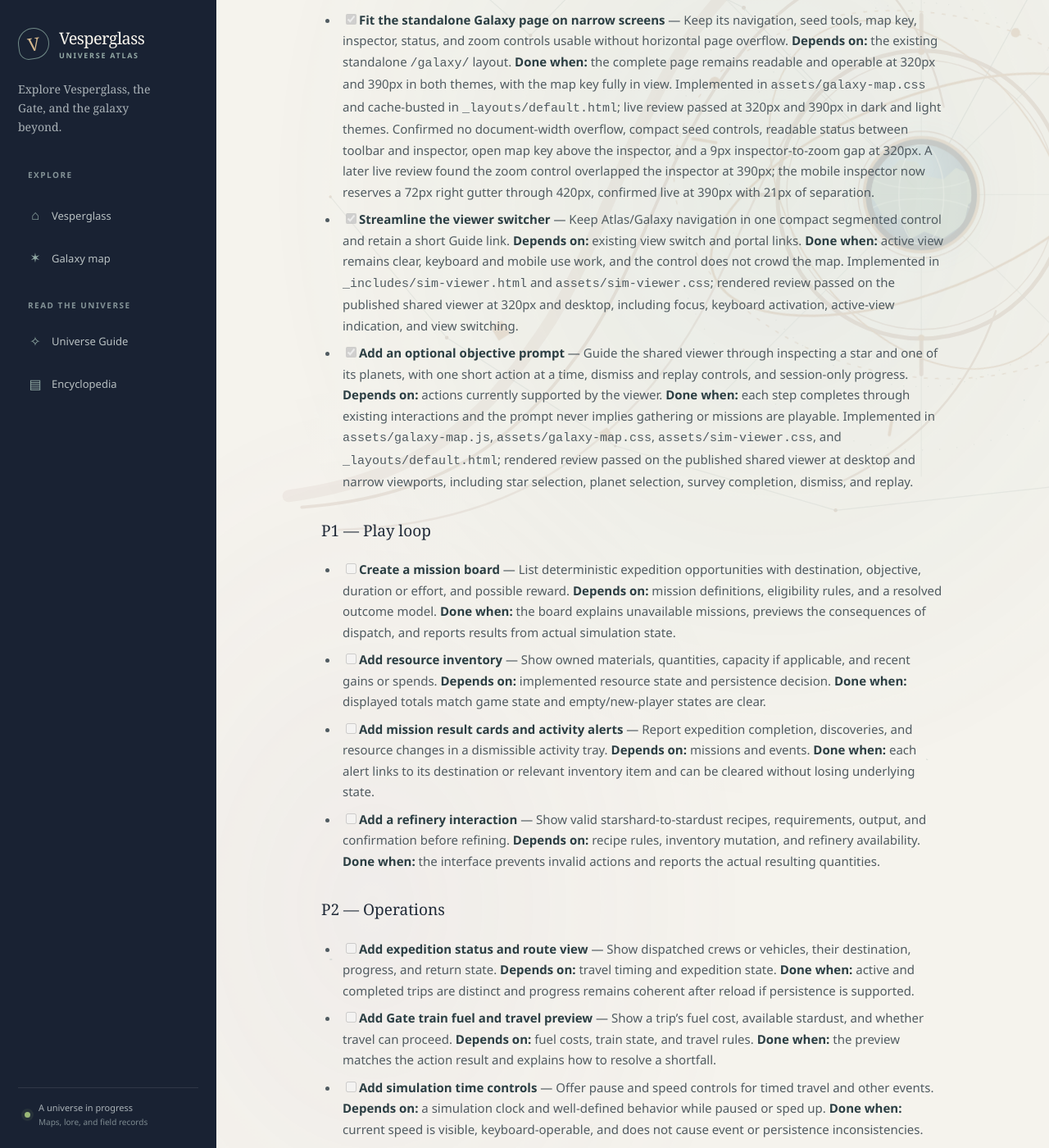
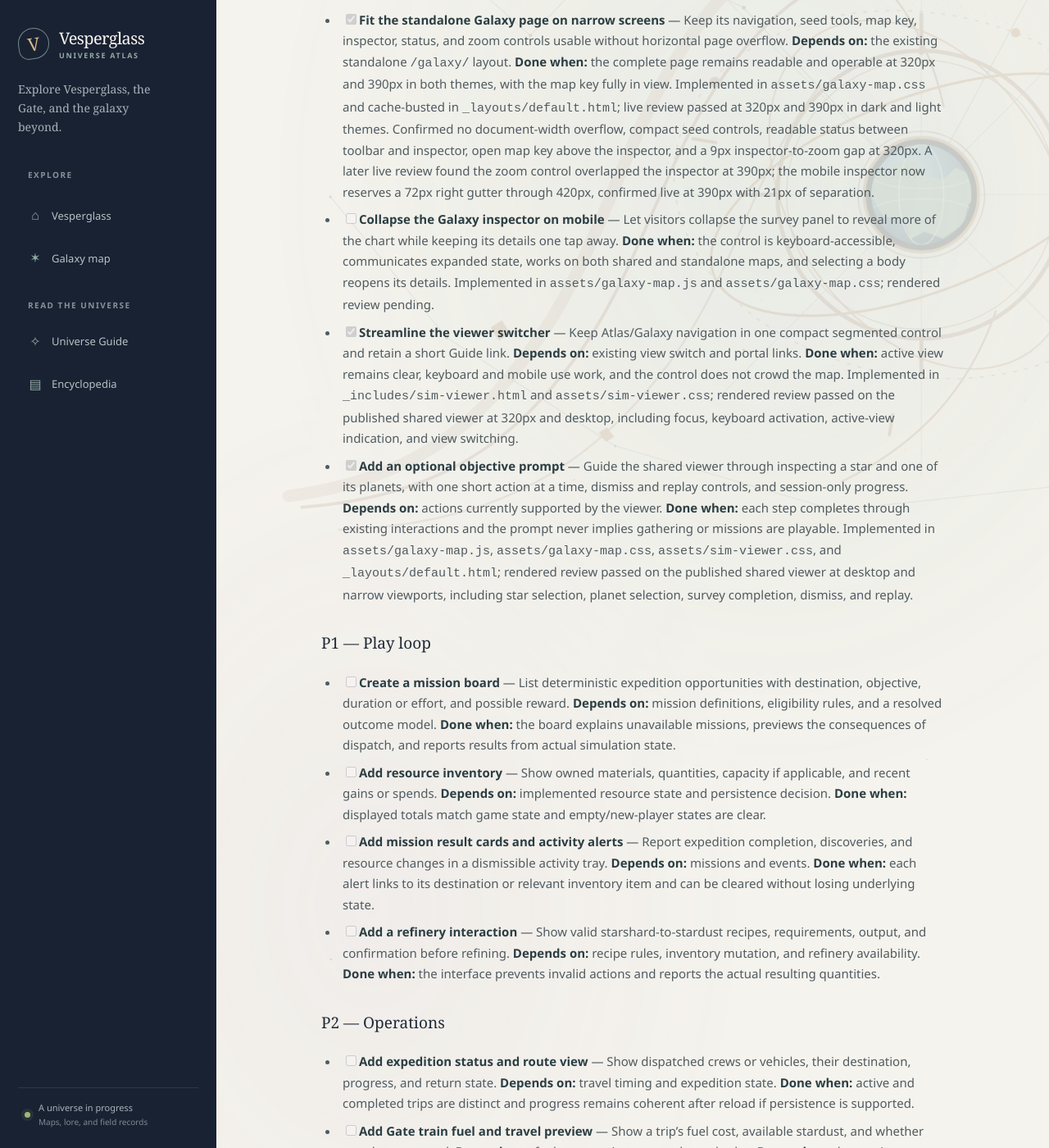
Before and after one commit to vesperglass/vesperglass.github.io, a Jekyll site: the page built from SIM_UI_BACKLOG.md, in a window 1280 px wide and 1400 px high, scrolled down 2448 px. Shown: the whole window at 82% size. Built offline with Jekyll 4.4.1, drawn with Linux system fonts in a browser that asks for light colours; our own code applies the rules of GitHub Pages for plain Markdown files.

Commit message:
Add mobile Galaxy inspector collapse control

```diff
--- a/SIM_UI_BACKLOG.md
+++ b/SIM_UI_BACKLOG.md
@@ -35,6 +35,7 @@
 - [x] **Add a recent viewing list** — Show up to four star systems and planets inspected during the current session, with controls to revisit them. This records only that a body was viewed; it does not claim discovery, scanning, resource collection, or persistence. The list resets when the galaxy seed changes. **Done when:** entries are keyboard-operable, identify their body type, and the empty state explains how the list fills. Implemented 2026-10-25 in `assets/galaxy-map.js`, `assets/galaxy-map.css`, `assets/sim-viewer.css`, and `_layouts/default.html`; rendered review passed on the published shared viewer at 1280px, 390px, and 320px, including selection/revisit behavior and the zoom-control clearance.
 - [x] **Add Galaxy map filters and legend** — Explain map symbols and allow visitors to show or hide available categories such as stars, planets, and the Vesperglass portal. **Depends on:** stable category data. **Done when:** filters have labeled controls, usable keyboard support, and a reset path; color is not the only category cue. Implemented in `_includes/galaxy-map-key.html`, `_includes/sim-viewer.html`, `galaxy.html`, `assets/galaxy-map.js`, and `assets/galaxy-map.css`; rendered review passed in the shared viewer at 320px and desktop and on the standalone page at desktop, including keyboard filtering, hidden-category status, and **Show all** reset. A later 320px review found the mobile status overlay stretching across the open key; the shared layout now clears the inherited top offset, and the map key's contents and status placement were rechecked.
 - [x] **Fit the standalone Galaxy page on narrow screens** — Keep its navigation, seed tools, map key, inspector, status, and zoom controls usable without horizontal page overflow. **Depends on:** the existing standalone `/galaxy/` layout. **Done when:** the complete page remains readable and operable at 320px and 390px in both themes, with the map key fully in view. Implemented in `assets/galaxy-map.css` and cache-busted in `_layouts/default.html`; live review passed at 320px and 390px in dark and light themes. Confirmed no document-width overflow, compact seed controls, readable status between toolbar and inspector, open map key above the inspector, and a 9px inspector-to-zoom gap at 320px. A later live review found the zoom control overlapped the inspector at 390px; the mobile inspector now reserves a 72px right gutter through 420px, confirmed live at 390px with 21px of separation.
+- [ ] **Collapse the Galaxy inspector on mobile** — Let visitors collapse the survey panel to reveal more of the chart while keeping its details one tap away. **Done when:** the control is keyboard-accessible, communicates expanded state, works on both shared and standalone maps, and selecting a body reopens its details. Implemented in `assets/galaxy-map.js` and `assets/galaxy-map.css`; rendered review pending.
 - [x] **Streamline the viewer switcher** — Keep Atlas/Galaxy navigation in one compact segmented control and retain a short Guide link. **Depends on:** existing view switch and portal links. **Done when:** active view remains clear, keyboard and mobile use work, and the control does not crowd the map. Implemented in `_includes/sim-viewer.html` and `assets/sim-viewer.css`; rendered review passed on the published shared viewer at 320px and desktop, including focus, keyboard activation, active-view indication, and view switching.
 - [x] **Add an optional objective prompt** — Guide the shared viewer through inspecting a star and one of its planets, with one short action at a time, dismiss and replay controls, and session-only progress. **Depends on:** actions currently supported by the viewer. **Done when:** each step completes through existing interactions and the prompt never implies gathering or missions are playable. Implemented in `assets/galaxy-map.js`, `assets/galaxy-map.css`, `assets/sim-viewer.css`, and `_layouts/default.html`; rendered review passed on the published shared viewer at desktop and narrow viewports, including star selection, planet selection, survey completion, dismiss, and replay.
 
--- a/_layouts/default.html
+++ b/_layouts/default.html
@@ -52,14 +52,14 @@
 
   <link rel="stylesheet" href="{{ '/assets/leaflet/leaflet.css' | relative_url }}?v=1.9.4">
 
-  <link rel="stylesheet" href="{{ '/assets/galaxy-map.css' | relative_url }}?v=20261025-game-ui-15">
+  <link rel="stylesheet" href="{{ '/assets/galaxy-map.css' | relative_url }}?v=20261025-game-ui-16">
 
   {% endif %}
 
   {% if page.sim_enabled %}
   <link rel="stylesheet" href="{{ '/assets/leaflet/leaflet.css' | relative_url }}?v=1.9.4">
   <link rel="stylesheet" href="{{ '/assets/atlas-map.css' | relative_url }}?v=20261025-encyclopedia-folios-1">
-  <link rel="stylesheet" href="{{ '/assets/galaxy-map.css' | relative_url }}?v=20261025-game-ui-15">
+  <link rel="stylesheet" href="{{ '/assets/galaxy-map.css' | relative_url }}?v=20261025-game-ui-16">
   <link rel="stylesheet" href="{{ '/assets/sim-viewer.css' | relative_url }}?v=20261025-game-ui-8">
   {% endif %}
 
@@ -77,14 +77,14 @@
 
   <script defer src="{{ '/assets/leaflet/leaflet.js' | relative_url }}?v=1.9.4"></script>
 
-  <script defer src="{{ '/assets/galaxy-map.js' | relative_url }}?v=20261025-game-ui-5"></script>
+  <script defer src="{{ '/assets/galaxy-map.js' | relative_url }}?v=20261025-game-ui-6"></script>
 
   {% endif %}
 
   {% if page.sim_enabled %}
   <script defer src="{{ '/assets/leaflet/leaflet.js' | relative_url }}?v=1.9.4"></script>
   <script defer src="{{ '/assets/atlas-map.js' | relative_url }}?v=20261025-train-half-1"></script>
-  <script defer src="{{ '/assets/galaxy-map.js' | relative_url }}?v=20261025-game-ui-5"></script>
+  <script defer src="{{ '/assets/galaxy-map.js' | relative_url }}?v=20261025-game-ui-6"></script>
   <script defer src="{{ '/assets/sim-viewer.js' | relative_url }}?v=20261025-viewer-1"></script>
   {% endif %}
 
--- a/assets/galaxy-map.css
+++ b/assets/galaxy-map.css
@@ -22,6 +22,9 @@
 .galaxy-map-status{position:absolute;z-index:650;right:14px;bottom:94px;max-width:min(380px,calc(100% - 28px));margin:0;padding:9px 11px;border:1px solid #9bb8cc35;border-radius:9px;color:#d8e6ee;background:#07101bd9;box-shadow:0 8px 26px #0006;font:600 10px/1.2 var(--sans);backdrop-filter:blur(12px);pointer-events:none}
 .galaxy-inspector{display:flex;flex-direction:column;min-width:0;padding:20px;border:1px solid var(--line);border-radius:12px;color:var(--ink);background:var(--white);box-shadow:0 12px 32px #17231c0b}
 .galaxy-inspector__heading{display:flex;align-items:center;justify-content:space-between;gap:8px;margin:1px 0 7px}
+.galaxy-inspector__collapse{display:none;flex:none;width:28px;height:28px;padding:0;border:1px solid currentColor;border-radius:6px;color:inherit;background:color-mix(in srgb,currentColor 8%,transparent);font:700 16px/1 var(--sans);cursor:pointer}
+.galaxy-inspector__collapse:hover,.galaxy-inspector__collapse:focus-visible{background:color-mix(in srgb,currentColor 18%,transparent)}
+.galaxy-inspector__collapse:focus-visible{outline:2px solid currentColor;outline-offset:2px}
 .galaxy-inspector__eyebrow{margin:0;color:var(--sea-dark);font:750 8px/1.4 var(--sans);letter-spacing:.14em}
 .galaxy-inspector__mode{flex:none;padding:4px 6px;border:1px solid var(--line);border-radius:99px;color:var(--muted);font:700 7px/1 var(--sans);letter-spacing:.1em}
 .galaxy-inspector h2{margin:0 0 5px;color:var(--ink);font:400 25px/1.15 var(--serif);overflow-wrap:anywhere}
@@ -146,7 +149,7 @@
   .galaxy-tool-button,.galaxy-fullscreen-button{padding-inline:5px;font-size:9px}
   .site-shell:has(.galaxy-explorer) .galaxy-map-shell .galaxy-inspector{width:min(290px,calc(100% - 72px))}
 }
-@media(max-width:680px){.galaxy-inspector{max-height:min(30vh,260px)}}
+@media(max-width:680px){.galaxy-inspector{max-height:min(30vh,260px)}.galaxy-inspector__collapse{display:grid;place-items:center}.galaxy-inspector.is-collapsed>:not(.galaxy-inspector__heading){display:none}}
 
 /* In-page fullscreen fallback for browser contexts without native fullscreen access */
 .galaxy-map-shell.is-fullscreen{position:fixed;inset:0;z-index:9999;width:100vw;height:100vh;height:100dvh;margin:0;border:0;border-radius:0;background:#050914;box-shadow:none}
```
Also changed, not shown: assets/galaxy-map.js (+18 -1 lines).
